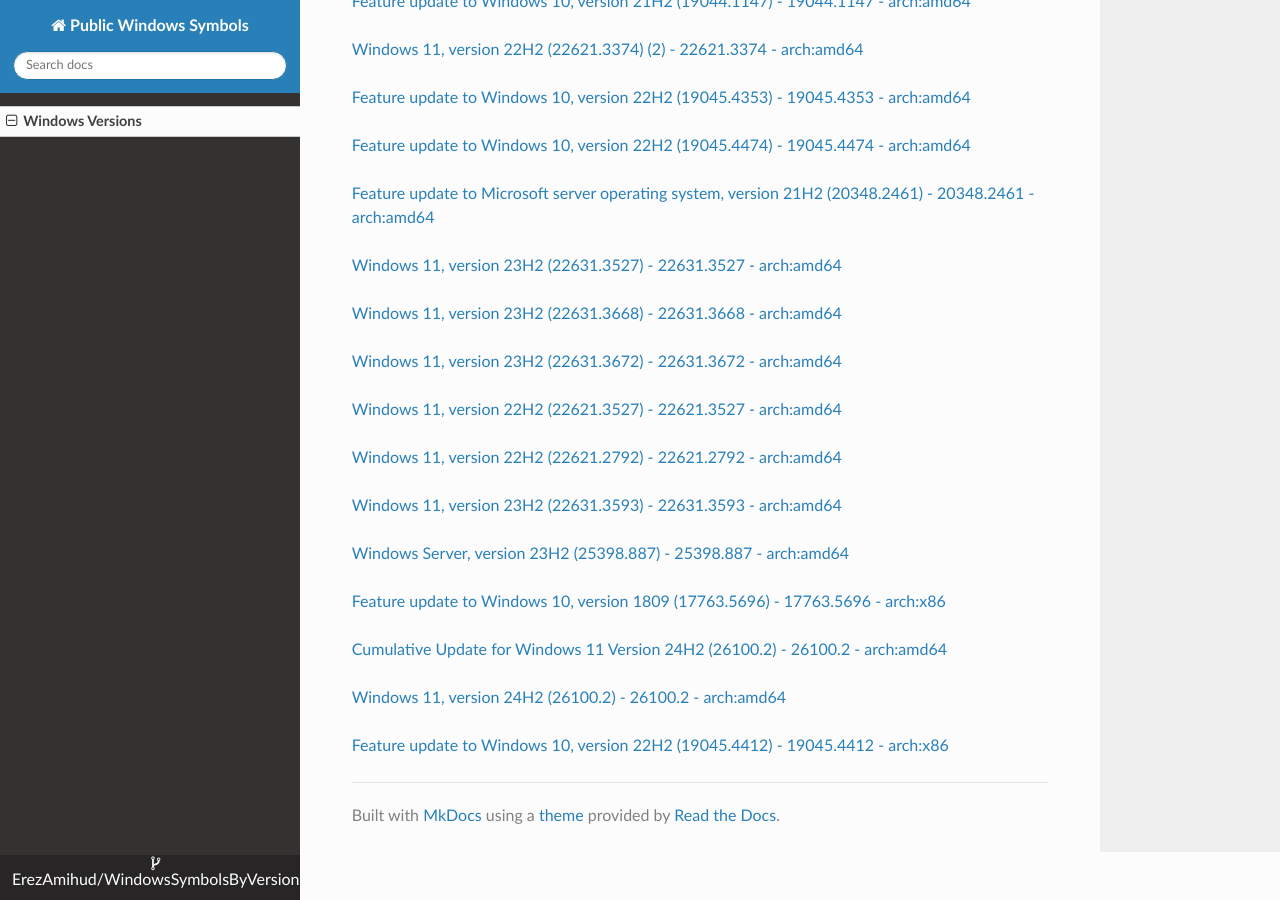
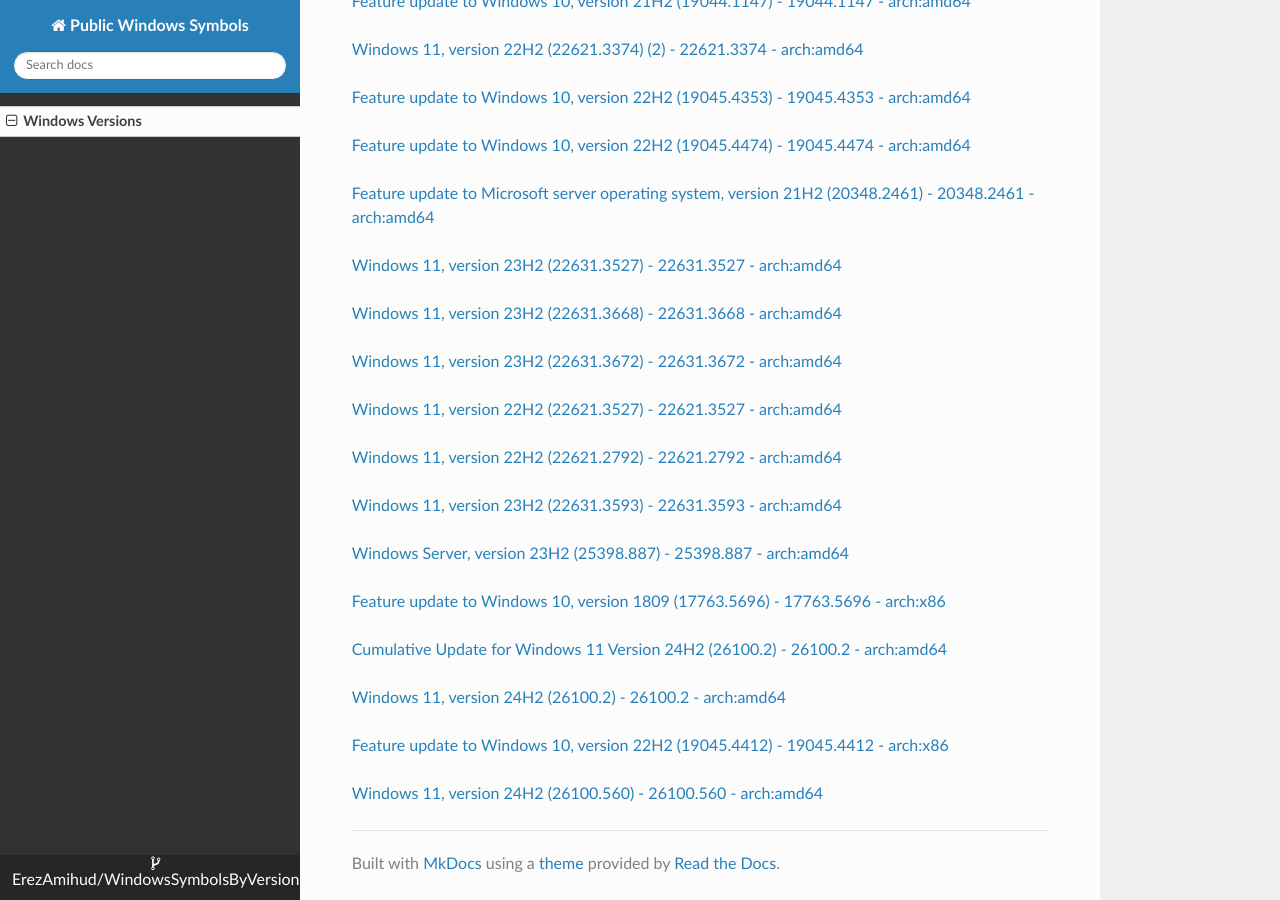
Before and after one commit to ErezAmihud/WindowsSymbolsByVersion, an MkDocs documentation site: the page built from docs/index.md, in a window 1280 px wide and 900 px high, scrolled down 14429 px. Built offline with MkDocs 1.6.1, drawn with Linux system fonts in a browser that asks for light colours; nearby versions of some CDN libraries.

Commit message:
Automated commit, add manifest for ba068ab5-c754-4115-902a-9f0786c706a8

```diff
--- a/docs/index.md
+++ b/docs/index.md
@@ -769,3 +769,6 @@
 
 
 [Feature update to Windows 10, version 22H2 (19045.4412) - 19045.4412 - arch:x86](https://github.com/ErezAmihud/WindowsSymbolsByVersion/blob/main/manifests/6a57e66a-cc5d-4684-a35b-6b0a81cdccfa.manifest)
+
+
+[Windows 11, version 24H2 (26100.560) - 26100.560 - arch:amd64](https://github.com/ErezAmihud/WindowsSymbolsByVersion/blob/main/manifests/ba068ab5-c754-4115-902a-9f0786c706a8.manifest)
```
Also changed, not shown: process_builds.json (+1 -1 lines), 1 other file.
